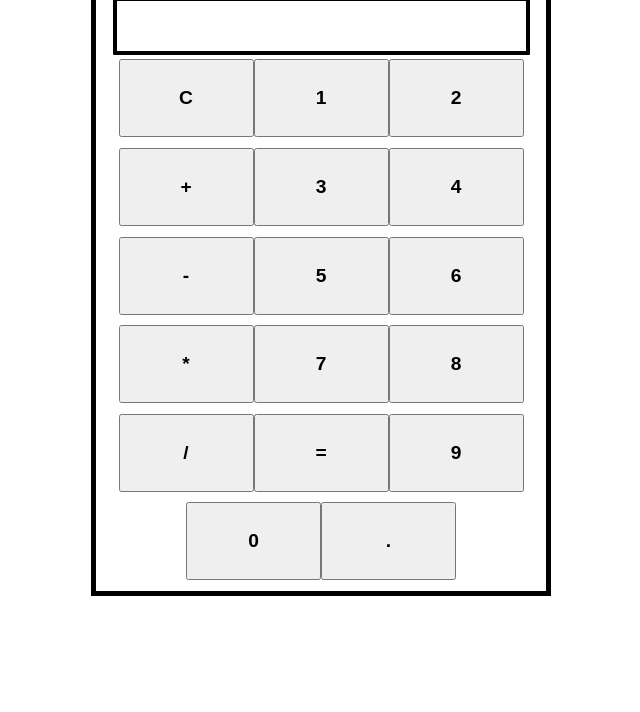
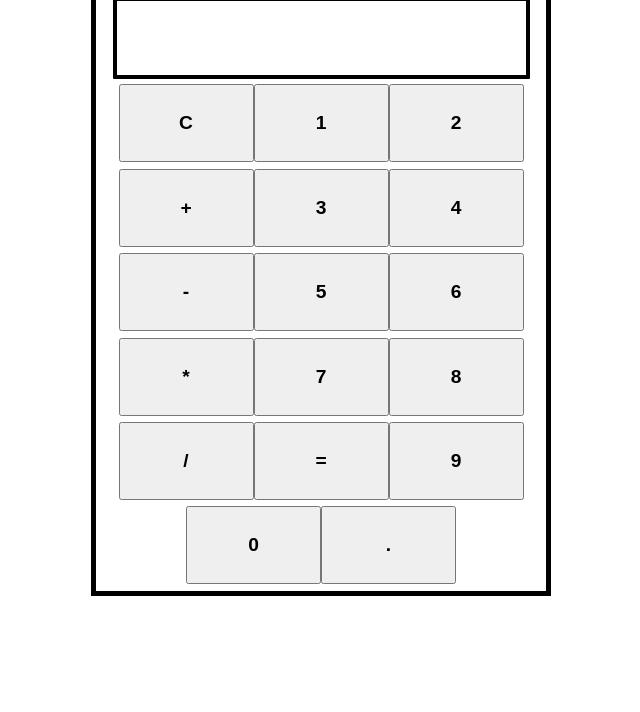
Before and after one commit to Tharun8309/Calculator-Mini-Project, a plain HTML site: page index.html in a window 1280 px wide. Shown: the part 88-800 px from the top of the page, without its empty margins (319-959 px from the left). Drawn offline with Linux system fonts and the light colour scheme.

Commit message:
Update style.css

```diff
--- a/style.css
+++ b/style.css
@@ -31,7 +31,8 @@
 }
 #display
 {   width: 90%;
-    height: 8%;
+    height: 12%;
+    margin-bottom: 5px;
     border: 4px solid black;
     border-radius:1px;
     position: relative;
```
